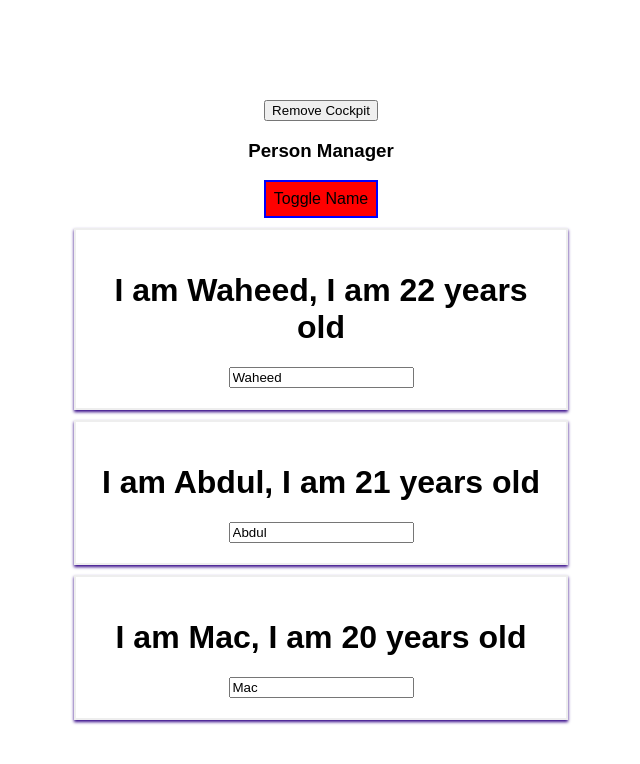
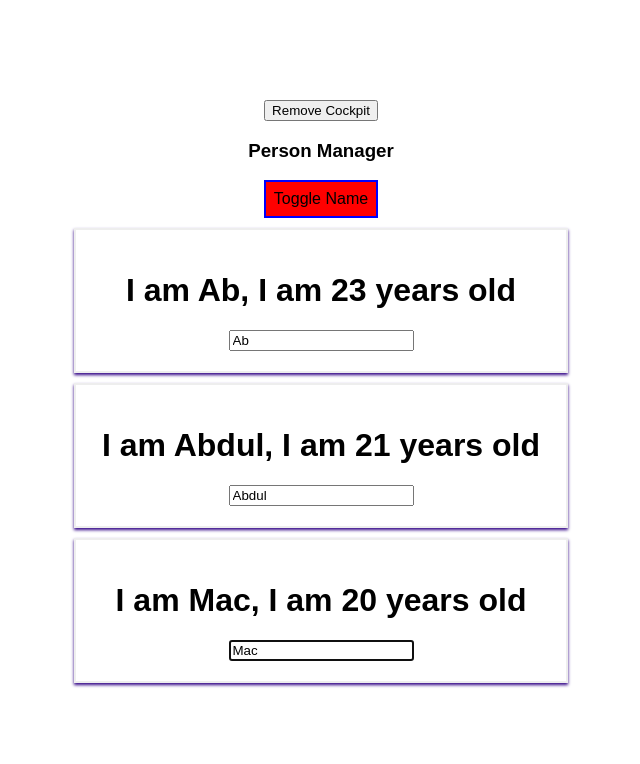
Before and after one commit to macabdul9/react-learning, a React app in the folder intro-app/: page / in a window 1280 px wide. Both pictures are taken after a click on the button "Toggle Name". Shown: the top 764 px of the page, without its empty margins (319-959 px from the left). Built offline with nearby package versions, Linux system fonts and the light colour scheme.

Commit message:
add files via terminal

```diff
--- a/intro-app/src/components/Persons/Person/Person.js
+++ b/intro-app/src/components/Persons/Person/Person.js
@@ -1,9 +1,21 @@
 // A component is just a javascript function which returns some JSX
 import React from 'react';
-import './Person.css'
+import './Person.css';
 import Radium from 'radium';
+import Aux from '../../../hoc/Auxiliary';
+import WithClass from '../../../hoc/withClass';
+import PropTypes from 'prop-types';
 
 class Person extends React.Component {
+
+    constructor(props){
+        super(props);
+        this.inputElementRef = React.createRef();
+    }
+
+    componentDidMount(){
+        this.inputElementRef.current.focus();
+    }
 
    render(){
     console.log('[Person.js] rendering...')
@@ -18,11 +30,24 @@ class Person extends React.Component {
         <div className="Person" style={style}>
             <h1 onClick={this.props.click}>I am {this.props.name}, I am {this.props.age} years old </h1>
             <p>{this.props.children}</p>
-            <input type='text'  onChange={this.props.change} value={this.props.name}/>
+            <input
+                type='text'
+                onChange={this.props.change}
+                value={this.props.name}
+                // ref={(inputElement)=>{this.inputElement = inputElement}}
+                ref ={this.inputElementRef}
+            />
         </div>
     )
    }
 }
 
+Person.propTypes = {
+    click:PropTypes.func,
+    name:PropTypes.string,
+    age:PropTypes.number,
+    change:PropTypes.func
+}
+
 export default Radium(Person);
 // export default person
--- a/intro-app/src/components/Persons/Persons.js
+++ b/intro-app/src/components/Persons/Persons.js
@@ -1,6 +1,6 @@
-import React from 'react'
-import Person from './Person/Person'
-import Radium from 'radium'
+import React from 'react';
+import Person from './Person/Person';
+import Radium from 'radium';
 
 
 class Persons extends React.Component{
--- a/intro-app/src/containers/App.js
+++ b/intro-app/src/containers/App.js
@@ -1,9 +1,12 @@
-import React, { Component, Aux } from 'react';
+import React, { Component} from 'react';
 import Radium, {StyleRoot} from 'radium';
 
 import './App.css';
 import Persons from '../components/Persons/Persons';
 import Cockpit from '../components/Cockpit/Cockpit';
+import Aux from '../hoc/Auxiliary'
+import WithClass from '../hoc/withClass';
+import withClass from '../hoc/withClass'
 
 class App extends Component {
 
@@ -15,13 +18,14 @@ class App extends Component {
   // states, which can be intiized using state
   state = {
     persons : [
-      {id:"jkfv", name:"Waheed", age:22},
+      {id:"jkfv", name:"Ab", age:23},
       {id:"dgjre", name:"Abdul", age:21},
       {id:"sdtghre", name:"Mac", age:20}
     ],
     otherState:"this is some other state",
     showPersons:false,
-    showCockpit:true
+    showCockpit:true,
+    changeCounter:0
   }
 
   static getDerivedStateFromProps(props, state){
@@ -31,9 +35,6 @@ class App extends Component {
 
   componentWillMount(){
     console.log('[App.js] componentWillMount')
-  }
-  componentDidMount(){
-    console.log('[App.js] componentDidMount')
   }
 
   switchNameHandler =(newName)=>{
@@ -68,7 +69,9 @@ class App extends Component {
     persons[personIndex].name =  person.name
 
     // update the state
-    this.setState({persons:persons})
+    this.setState((prevState, props)=>{
+      return {persons:persons, changeCounter:prevState.changeCounter+1}
+    })
 
     // this.setState({persons : [
     //     {name:'Abdul', age:21},
@@ -117,7 +120,9 @@ class App extends Component {
     return (
       //  It is required to wrap it into StyleRoot to work with media query
       <StyleRoot>
-        <div className='App'>
+        {/* <div className='App'> */}
+        {/* <WithClass className='App'> */}
+        <Aux>
           <button onClick={()=>{this.setState({showCockpit:!this.state.showCockpit})}}>Remove Cockpit</button>
           {this.state.showCockpit?
             <Cockpit
@@ -127,7 +132,9 @@ class App extends Component {
             </Cockpit>
           :null}
           {persons}
-        </div>
+        </Aux>
+        {/* </WithClass>   */}
+        {/* </div> */}
       </StyleRoot>
     );
   }
@@ -135,5 +142,5 @@ class App extends Component {
 
 // class bases component is used for state management
 // functional component for component management
-export default Radium(App);
+export default withClass(Radium(App), 'App');
 // export default App;
--- a/intro-app/src/hoc/Auxiliary.js
+++ b/intro-app/src/hoc/Auxiliary.js
@@ -1,3 +1,5 @@
+
+// React.Fragment does the same thins
 
 const aux = (props)=>props.children;
 
--- a/intro-app/src/hoc/WithClass.js
+++ b/intro-app/src/hoc/WithClass.js
@@ -1,9 +1,11 @@
 import React from 'react';
 
-const WithClass = (props) =>(
-    <div className={props.className}>
-        {props.children}
-    </div>
-);
+const withClass = (WrappedComponent, className) =>{
+    return props =>(
+        <div className={className}>
+            <WrappedComponent></WrappedComponent>
+        </div>
+    )
+}
 
-export default WithClass;
+export default withClass;
```
Also changed, not shown: 1 other file (tests, documents, lock files or other folders).
